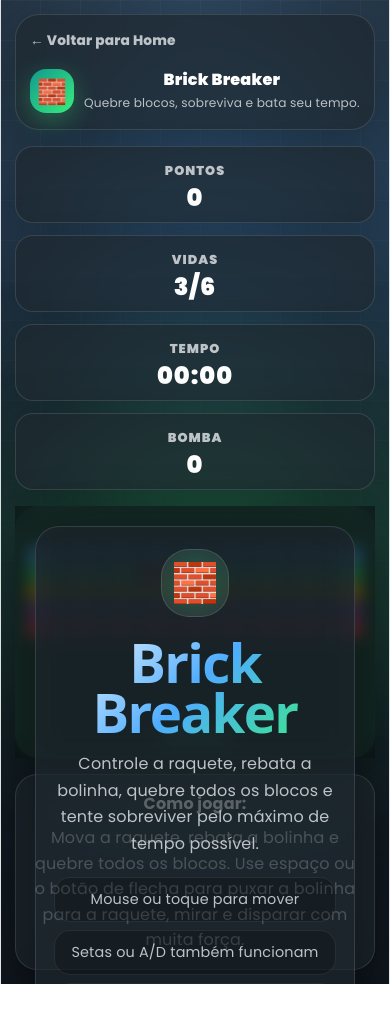
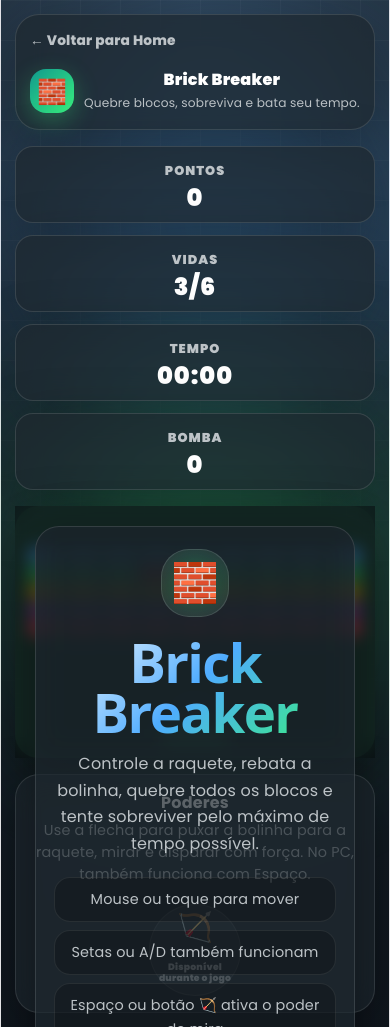
Before and after one commit to eduardomantz291/retro-arcade-, a React (Vite) app: page /games/breakout in a window 390 px wide. Before the commit the page ends 984 px from the top, so only its background shows below. Built offline with nearby package versions, Linux system fonts and the light colour scheme.

Commit message:
Improve arrow power UI and aiming

```diff
--- a/src/games/Breakout/BreakoutGamePage.tsx
+++ b/src/games/Breakout/BreakoutGamePage.tsx
@@ -88,28 +88,6 @@ function BreakoutGamePage() {
             />
           </div>
 
-          {screenState === "playing" && (
-            <button
-              className={arrowButtonClassName}
-              style={arrowButtonStyle}
-              type="button"
-              onClick={handleArrowPowerAction}
-              aria-label="Usar poder de flecha"
-            >
-              <span className="breakout-arrow-icon">
-                {isArrowAiming ? "🎯" : "🏹"}
-              </span>
-
-              <small>
-                {isArrowAiming
-                  ? "ATIRAR"
-                  : isArrowReady
-                    ? "FLECHA"
-                    : "CARREGANDO"}
-              </small>
-            </button>
-          )}
-
           {screenState === "start" && (
             <div className="breakout-overlay">
               <div className="breakout-modal breakout-glass-panel">
@@ -172,14 +150,46 @@ function BreakoutGamePage() {
           )}
         </section>
 
-        <footer className="breakout-help breakout-glass-panel">
-          <strong>Como jogar:</strong>
-          <span>
-            Mova a raquete, rebata a bolinha e quebre todos os blocos. Use
-            espaço ou o botão de flecha para puxar a bolinha para a raquete,
-            mirar e disparar com muita força.
-          </span>
-        </footer>
+        <section className="breakout-power-panel breakout-glass-panel">
+          <div className="breakout-power-panel-text">
+            <strong>Poderes</strong>
+            <span>
+              Use a flecha para puxar a bolinha para a raquete, mirar e disparar
+              com força. No PC, também funciona com Espaço.
+            </span>
+          </div>
+
+          {screenState === "playing" && (
+            <button
+              className={arrowButtonClassName}
+              style={arrowButtonStyle}
+              type="button"
+              onClick={handleArrowPowerAction}
+              aria-label="Usar poder de flecha"
+            >
+              <span className="breakout-arrow-particles" />
+
+              <span className="breakout-arrow-icon">
+                {isArrowAiming ? "🎯" : "🏹"}
+              </span>
+
+              <small>
+                {isArrowAiming
+                  ? "ATIRAR"
+                  : isArrowReady
+                    ? "FLECHA"
+                    : "RECARGA"}
+              </small>
+            </button>
+          )}
+
+          {screenState !== "playing" && (
+            <div className="breakout-power-placeholder">
+              <span>🏹</span>
+              <small>Disponível durante o jogo</small>
+            </div>
+          )}
+        </section>
       </section>
     </main>
   );
--- a/src/games/Breakout/breakout-game-style.css
+++ b/src/games/Breakout/breakout-game-style.css
@@ -580,3 +580,218 @@
     font-size: 0.52rem;
   }
 }
+/* ==========================================
+   Painel de poderes do Brick Breaker
+   ========================================== */
+
+.breakout-power-panel {
+  display: flex;
+  align-items: center;
+  justify-content: space-between;
+  gap: 18px;
+  margin-top: 16px;
+  padding: 16px 18px;
+  border-radius: 24px;
+}
+
+.breakout-power-panel-text {
+  display: grid;
+  gap: 4px;
+}
+
+.breakout-power-panel-text strong {
+  color: #ffffff;
+  font-size: 1rem;
+}
+
+.breakout-power-panel-text span {
+  max-width: 540px;
+  color: #bdc3c7;
+  line-height: 1.55;
+  font-size: 0.9rem;
+}
+
+.breakout-arrow-power-button {
+  --arrow-charge: 1;
+
+  position: relative;
+  right: auto;
+  bottom: auto;
+  z-index: 1;
+  display: grid;
+  place-items: center;
+  flex: 0 0 auto;
+  width: 92px;
+  height: 92px;
+  overflow: hidden;
+  border-radius: 999px;
+  color: #ffffff;
+  cursor: pointer;
+  background:
+    radial-gradient(circle at 50% 24%, rgba(255, 255, 255, 0.14), transparent 32%),
+    rgba(10, 14, 18, 0.88);
+  border: 1px solid rgba(79, 172, 254, 0.28);
+  box-shadow:
+    inset 0 0 22px rgba(0, 0, 0, 0.45),
+    0 14px 34px rgba(0, 0, 0, 0.4);
+  backdrop-filter: blur(10px);
+  -webkit-backdrop-filter: blur(10px);
+  transition:
+    transform 0.2s ease,
+    box-shadow 0.2s ease,
+    border-color 0.2s ease,
+    filter 0.2s ease;
+}
+
+.breakout-arrow-power-button::before {
+  content: "";
+  position: absolute;
+  inset: 0;
+  z-index: 0;
+  transform: scaleY(var(--arrow-charge));
+  transform-origin: bottom;
+  background:
+    radial-gradient(circle at 50% 18%, rgba(255, 255, 255, 0.25), transparent 34%),
+    linear-gradient(180deg, rgba(79, 172, 254, 0.95), rgba(56, 239, 125, 0.82));
+  transition: transform 0.2s linear;
+}
+
+.breakout-arrow-power-button::after {
+  content: "";
+  position: absolute;
+  inset: 8px;
+  z-index: 1;
+  border-radius: inherit;
+  border: 1px solid rgba(255, 255, 255, 0.16);
+  background:
+    radial-gradient(circle at 50% 20%, rgba(255, 255, 255, 0.16), transparent 36%),
+    rgba(17, 24, 32, 0.22);
+}
+
+.breakout-arrow-power-button:hover {
+  transform: translateY(-3px) scale(1.03);
+}
+
+.breakout-arrow-icon,
+.breakout-arrow-power-button small,
+.breakout-arrow-particles {
+  position: relative;
+  z-index: 2;
+}
+
+.breakout-arrow-icon {
+  font-size: 2rem;
+  line-height: 1;
+  filter: drop-shadow(0 0 8px rgba(255, 255, 255, 0.35));
+}
+
+.breakout-arrow-power-button small {
+  margin-top: -8px;
+  font-size: 0.58rem;
+  font-weight: 900;
+  letter-spacing: 0.8px;
+}
+
+.breakout-arrow-cooldown {
+  filter: grayscale(0.35) brightness(0.68);
+}
+
+.breakout-arrow-ready {
+  border-color: rgba(56, 239, 125, 0.64);
+  box-shadow:
+    0 0 28px rgba(56, 239, 125, 0.36),
+    0 14px 34px rgba(0, 0, 0, 0.4);
+  animation: arrowReadyPulse 1.15s ease-in-out infinite alternate;
+}
+
+.breakout-arrow-ready .breakout-arrow-particles::before,
+.breakout-arrow-ready .breakout-arrow-particles::after {
+  content: "";
+  position: absolute;
+  width: 5px;
+  height: 5px;
+  border-radius: 999px;
+  background: #38ef7d;
+  box-shadow:
+    18px -24px 0 rgba(79, 172, 254, 0.9),
+    -20px -18px 0 rgba(56, 239, 125, 0.85),
+    26px 8px 0 rgba(241, 196, 15, 0.85),
+    -24px 12px 0 rgba(79, 172, 254, 0.75);
+  animation: arrowParticlesFloat 1.4s ease-in-out infinite alternate;
+}
+
+.breakout-arrow-ready .breakout-arrow-particles::after {
+  animation-delay: 0.35s;
+  transform: rotate(35deg);
+}
+
+.breakout-arrow-aiming {
+  border-color: rgba(241, 196, 15, 0.86);
+  box-shadow:
+    0 0 32px rgba(241, 196, 15, 0.46),
+    0 14px 34px rgba(0, 0, 0, 0.4);
+}
+
+.breakout-arrow-aiming::before {
+  background:
+    radial-gradient(circle at 50% 18%, rgba(255, 255, 255, 0.28), transparent 34%),
+    linear-gradient(180deg, rgba(241, 196, 15, 0.98), rgba(255, 159, 26, 0.9));
+}
+
+.breakout-power-placeholder {
+  display: grid;
+  place-items: center;
+  flex: 0 0 auto;
+  width: 92px;
+  height: 92px;
+  border-radius: 999px;
+  text-align: center;
+  color: #bdc3c7;
+  background: rgba(255, 255, 255, 0.06);
+  border: 1px solid rgba(255, 255, 255, 0.1);
+}
+
+.breakout-power-placeholder span {
+  font-size: 1.8rem;
+}
+
+.breakout-power-placeholder small {
+  padding: 0 8px;
+  font-size: 0.58rem;
+  font-weight: 900;
+  line-height: 1.2;
+}
+
+@keyframes arrowReadyPulse {
+  from {
+    transform: scale(1);
+  }
+
+  to {
+    transform: scale(1.045);
+  }
+}
+
+@keyframes arrowParticlesFloat {
+  from {
+    opacity: 0.35;
+    transform: translateY(3px) scale(0.85);
+  }
+
+  to {
+    opacity: 1;
+    transform: translateY(-3px) scale(1.05);
+  }
+}
+
+@media (max-width: 720px) {
+  .breakout-power-panel {
+    align-items: stretch;
+    flex-direction: column;
+  }
+
+  .breakout-arrow-power-button,
+  .breakout-power-placeholder {
+    align-self: center;
+  }
+}
--- a/src/games/Breakout/breakoutConfig.ts
+++ b/src/games/Breakout/breakoutConfig.ts
@@ -39,8 +39,9 @@ export const BOMB_EXPLOSION_BRICK_POINTS = 25;
 
 // Poder de flecha / mira
 export const ARROW_POWER_COOLDOWN_MS = 28000;
-export const ARROW_POWER_SHOT_SPEED = 10.8;
-export const ARROW_POWER_MAX_HORIZONTAL_FORCE = 7.2;
+export const ARROW_POWER_SHOT_SPEED = 15.5;
+export const ARROW_POWER_MAX_HORIZONTAL_FORCE = 13.2;
+export const ARROW_POWER_PIERCE_HITS = 9;
 
 export const brickColors = [
   { color: "#4facfe", glow: "#4facfe" },
--- a/src/games/Breakout/breakoutFactory.ts
+++ b/src/games/Breakout/breakoutFactory.ts
@@ -91,6 +91,7 @@ export function createInitialRuntime(wave = 1): BreakoutRuntime {
       speed: 1,
       stuckToPaddle: false,
       bombCharges: 0,
+      arrowPierceHits: 0,
     },
 
     arrowPower: {
--- a/src/games/Breakout/breakoutTypes.ts
+++ b/src/games/Breakout/breakoutTypes.ts
@@ -67,6 +67,7 @@ export type BreakoutRuntime = {
     speed: number;
     stuckToPaddle: boolean;
     bombCharges: number;
+    arrowPierceHits: number;
   };
 
   arrowPower: {
```
Also changed, not shown: src/games/Breakout/useBreakoutGame.ts (+79 -17 lines).
